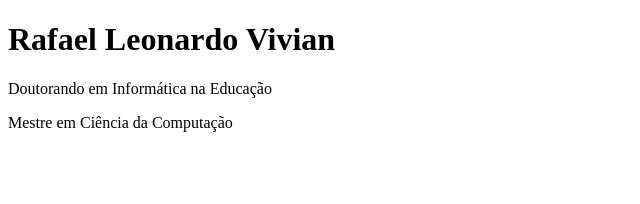
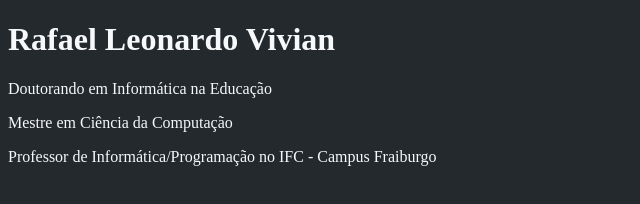
Before and after one commit to rafaelvivian/rafaelvivian.github.io, a plain HTML site: page index.html in a window 1280 px wide. Shown: the whole page, without its empty margins (0-640 px from the left). Drawn offline with Linux system fonts and the light colour scheme.

Commit message:
adicionei css

```diff
--- a/index.html
+++ b/index.html
@@ -4,10 +4,12 @@
     <meta charset="UTF-8">
     <meta name="viewport" content="width=device-width, initial-scale=1.0">
     <title>Rafael Leonardo Vivian</title>
+    <link rel="stylesheet" href="style.css">
 </head>
 <body>
     <h1>Rafael Leonardo Vivian</h1>
     <p>Doutorando em Informática na Educação</p>
     <p>Mestre em Ciência da Computação</p>
+    <p>Professor de Informática/Programação no IFC - Campus Fraiburgo</p>
 </body>
 </html>
--- /dev/null
+++ b/style.css
@@ -0,0 +1,7 @@
+body {
+    background-color: #24292e;
+}
+
+h1, p {
+    color: #f6f8fa;
+}
```
